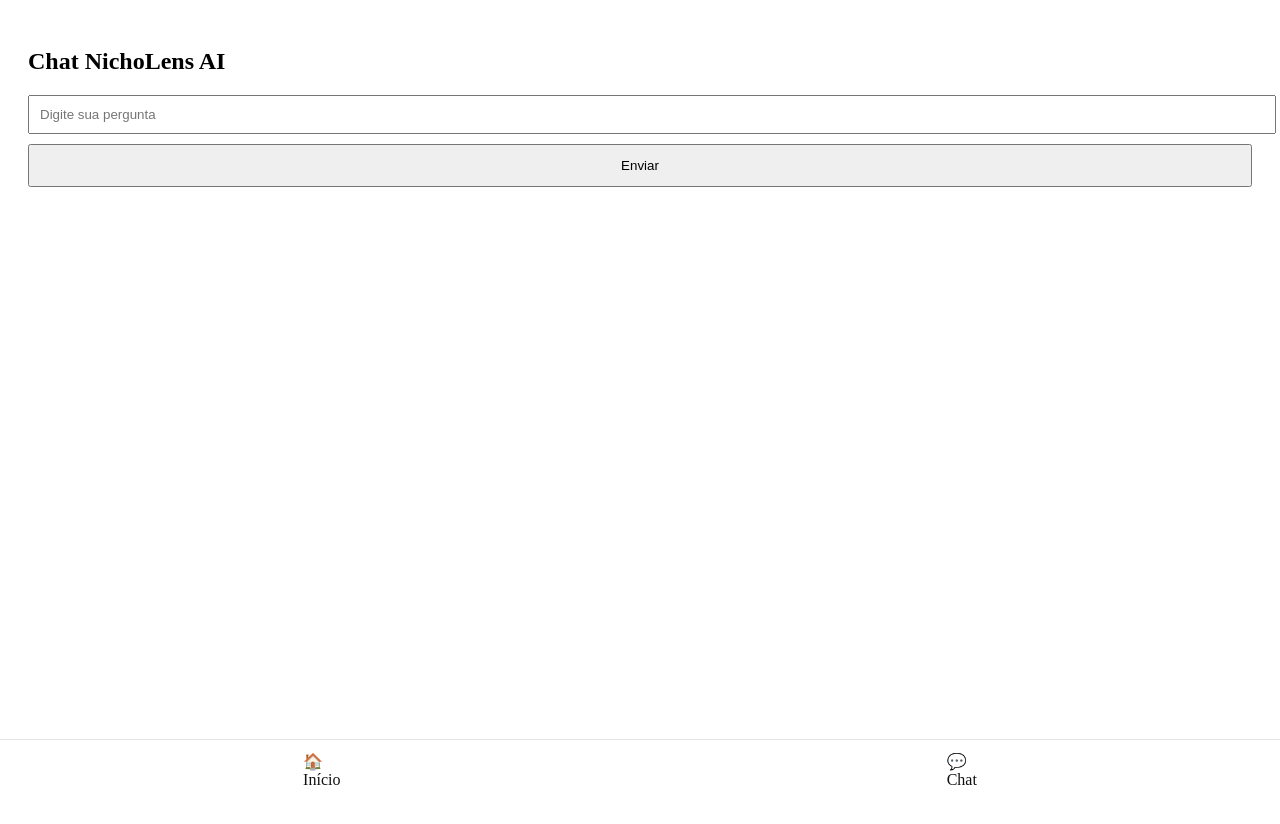
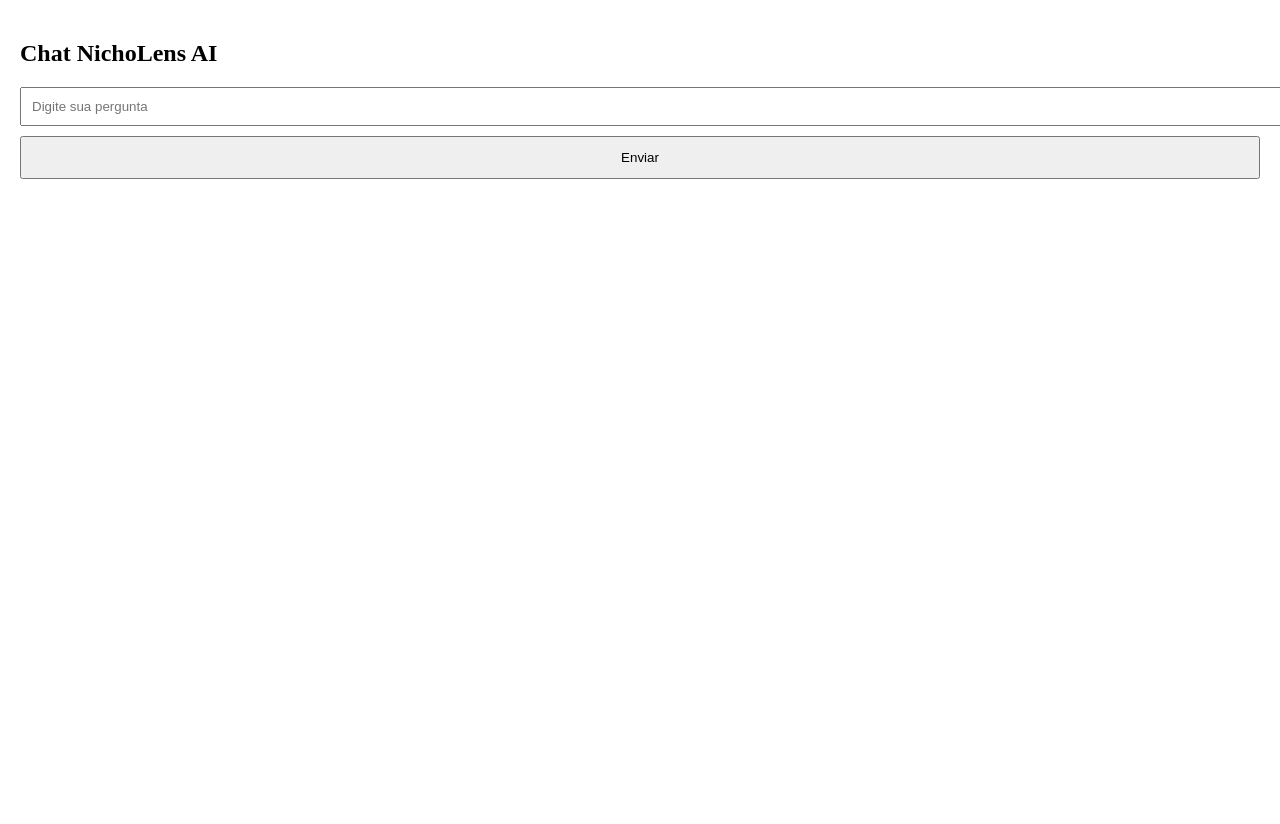
Before and after one commit to robinbrasil008-del/App---NichoLens-AI, a Next.js app: page /chat in a window 1280 px wide. Shown: the top 824 px of the page. After the commit the page ends 800 px from the top, so only its background shows below. Built offline with nearby package versions, Linux system fonts and the light colour scheme.

Commit message:
Update layout.js

```diff
--- a/app/(tabs)/layout.js
+++ b/app/(tabs)/layout.js
@@ -1,33 +1,11 @@
 "use client";
 
-export default function TabsLayout({ children }) {
+export default function Layout({ children }) {
   return (
-    <div style={{ minHeight: "100vh", paddingBottom: 70 }}>
-      {children}
-
-      <nav
-        style={{
-          position: "fixed",
-          bottom: 0,
-          left: 0,
-          right: 0,
-          height: 60,
-          background: "#ffffff",
-          borderTop: "1px solid #e5e5e5",
-          display: "flex",
-          justifyContent: "space-around",
-          alignItems: "center",
-          zIndex: 1000
-        }}
-      >
-        <a href="/" style={{ textDecoration: "none", color: "#111" }}>
-          🏠 <br /> Início
-        </a>
-
-        <a href="/chat" style={{ textDecoration: "none", color: "#111" }}>
-          💬 <br /> Chat
-        </a>
-      </nav>
-    </div>
+    <html>
+      <body style={{ margin: 0 }}>
+        {children}
+      </body>
+    </html>
   );
 }
```
